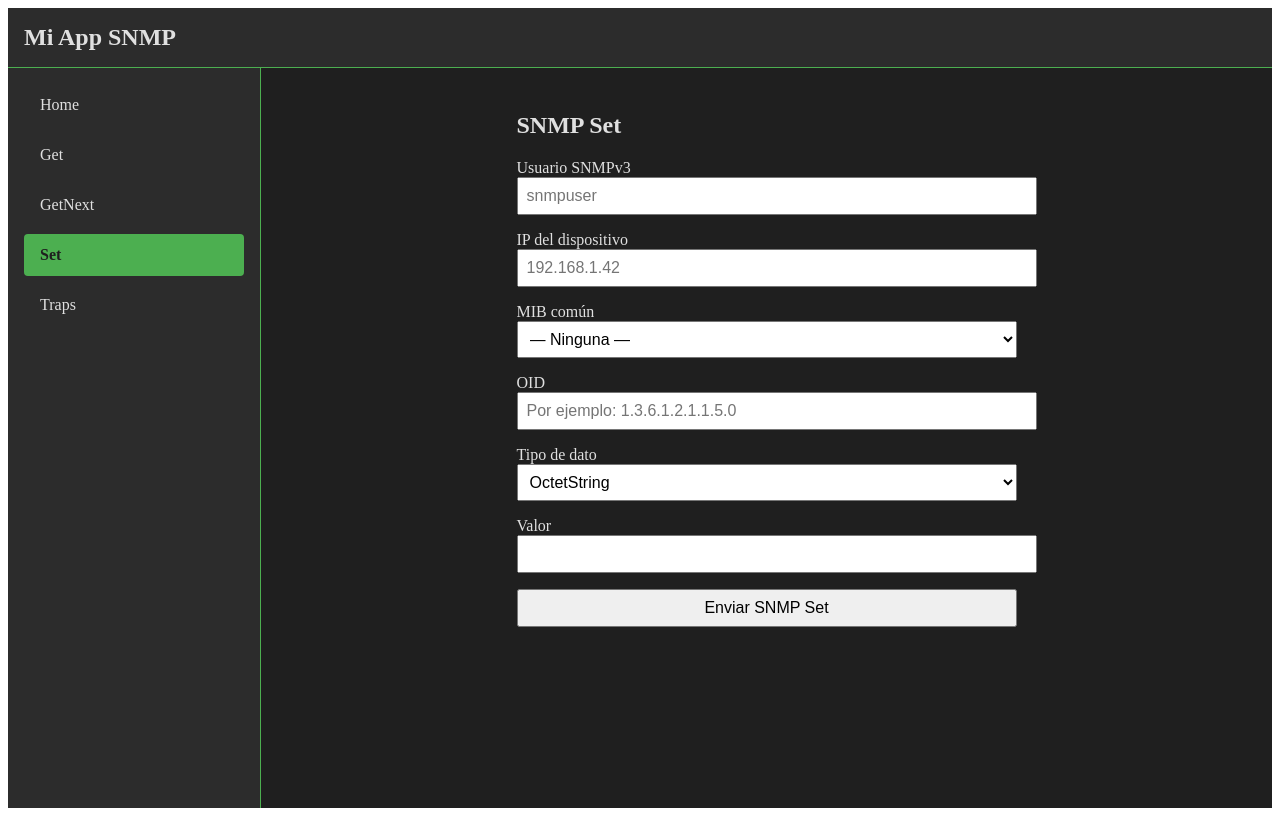
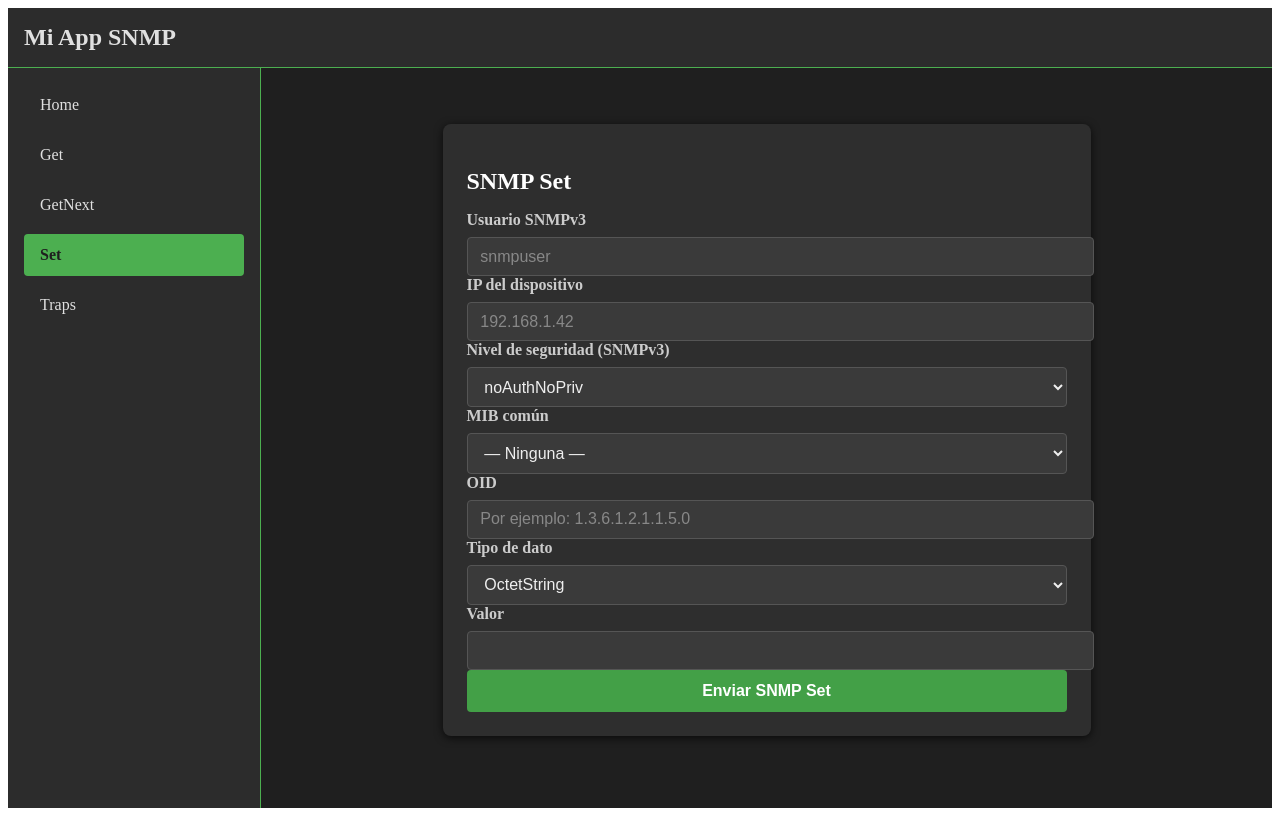
Before and after one commit to dennisperezEPN/ar-proyecto2-frontend, a Vue app: page / in a window 1280 px wide. Both pictures are taken after a click on the item "Set". Built offline with nearby package versions, Linux system fonts and the light colour scheme.

Commit message:
Funcionalidad para realizar peticiones SnmpSet con autenticacion y privacidad

```diff
--- a/src/components/SnmpSet.vue
+++ b/src/components/SnmpSet.vue
@@ -7,13 +7,7 @@
       <!-- Usuario -->
       <div class="form-group">
         <label for="user">Usuario SNMPv3</label>
-        <input
-          id="user"
-          v-model="user"
-          type="text"
-          placeholder="snmpuser"
-          required
-        />
+        <input id="user" v-model="user" type="text" placeholder="snmpuser" required />
       </div>
 
       <!-- IP -->
@@ -29,16 +23,64 @@
         />
       </div>
 
+      <!-- Nivel de seguridad -->
+      <div class="form-group">
+        <label for="securityLevel">Nivel de seguridad (SNMPv3)</label>
+        <select id="securityLevel" v-model="securityLevel" required>
+          <option value="noAuthNoPriv">noAuthNoPriv</option>
+          <option value="authNoPriv">authNoPriv</option>
+          <option value="authPriv">authPriv</option>
+        </select>
+      </div>
+
+      <!-- Autenticación -->
+      <template v-if="securityLevel !== 'noAuthNoPriv'">
+        <div class="form-group">
+          <label for="authKey">Clave de autenticación</label>
+          <input
+            id="authKey"
+            v-model="authKey"
+            type="password"
+            placeholder="Auth pass"
+            required
+          />
+        </div>
+        <div class="form-group">
+          <label for="authAlg">Algoritmo de autenticación</label>
+          <select id="authAlg" v-model="authAlg" required>
+            <option value="MD5">MD5 (HMAC‑MD5)</option>
+            <option value="SHA">SHA (HMAC‑SHA)</option>
+          </select>
+        </div>
+      </template>
+
+      <!-- Privacidad -->
+      <template v-if="securityLevel === 'authPriv'">
+        <div class="form-group">
+          <label for="privKey">Clave de privacidad</label>
+          <input
+            id="privKey"
+            v-model="privKey"
+            type="password"
+            placeholder="Priv pass"
+            required
+          />
+        </div>
+        <div class="form-group">
+          <label for="privAlg">Algoritmo de privacidad</label>
+          <select id="privAlg" v-model="privAlg" required>
+            <option value="DES">DES</option>
+            <option value="AES">AES</option>
+          </select>
+        </div>
+      </template>
+
       <!-- Selector de MIB común -->
       <div class="form-group">
         <label for="mibSelect">MIB común</label>
         <select id="mibSelect" v-model="selectedMib">
           <option value="">— Ninguna —</option>
-          <option
-            v-for="mib in commonMibs"
-            :key="mib.name"
-            :value="mib.oid"
-          >
+          <option v-for="mib in commonMibs" :key="mib.name" :value="mib.oid">
             {{ mib.name }}
           </option>
         </select>
@@ -52,6 +94,7 @@
           v-model="oid"
           type="text"
           placeholder="Por ejemplo: 1.3.6.1.2.1.1.5.0"
+          required
         />
       </div>
 
@@ -83,7 +126,7 @@
       </div>
 
       <!-- Botón -->
-      <button type="submit" :disabled="loading">
+      <button type="submit" :disabled="loading" class="btn">
         {{ loading ? 'Enviando...' : 'Enviar SNMP Set' }}
       </button>
     </form>
@@ -100,30 +143,34 @@
 <script>
 import axios from 'axios';
 
-const API_URL = "http://localhost:8000"
+const API_URL = "http://localhost:8000";
 
 export default {
   name: 'SnmpSet',
   data() {
     return {
+      user: '',
       ip: '',
       commonMibs: [
         { name: 'MIB-2',   oid: '1.3.6.1.2.1' },
         { name: 'IF-MIB',  oid: '1.3.6.1.2.1.2' },
-            { name: 'UCDAVIS',   oid: '1.3.6.1.4.1.2021' },
-            // …otras MIBs comunes
+        { name: 'UCDAVIS', oid: '1.3.6.1.4.1.2021' },
       ],
       selectedMib: '',
       oid: '',
       type: 'OctetString',
       value: '',
+      securityLevel: 'noAuthNoPriv',
+      authKey: '',
+      authAlg: 'MD5',
+      privKey: '',
+      privAlg: 'DES',
       loading: false,
       result: null,
       error: null,
     };
   },
   watch: {
-        // Cuando seleccionas una MIB, se rellena automáticamente el OID
     selectedMib(newOid) {
       if (newOid) this.oid = newOid;
     },
@@ -139,17 +186,25 @@ export default {
       this.loading = true;
       this.error = this.result = null;
 
-      try {
-        const res = await axios.post(
-            `${API_URL}/snmp/set`,
-          {
+      const payload = {
         user: this.user,
         ip: this.ip,
         oid: this.oid,
         value: this.value,
         type: this.type,
+        security_level: this.securityLevel
+      };
+      if (this.securityLevel !== 'noAuthNoPriv') {
+        payload.auth_key = this.authKey;
+        payload.auth_protocol = this.authAlg;
       }
-        );
+      if (this.securityLevel === 'authPriv') {
+        payload.priv_key = this.privKey;
+        payload.priv_protocol = this.privAlg;
+      }
+
+      try {
+        const res = await axios.post(`${API_URL}/snmp/set`, payload);
         this.result = JSON.stringify(res.data.snmp_set_result, null, 2);
       } catch (e) {
         this.error = e.response?.data?.detail || e.message;
@@ -163,27 +218,85 @@ export default {
 
 <style scoped>
 .snmp-set {
-  max-width: 500px;
-  margin: auto;
+  max-width: 600px;
+  margin: 2rem auto;
+  padding: 1.5rem;
+  background: #2e2e2e;           /* Fondo oscuro para la “carta” */
+  border-radius: 8px;
+  box-shadow: 0 2px 8px rgba(0,0,0,0.7);
 }
-.form-group {
+
+.snmp-set h2 {
+  color: #fff;
   margin-bottom: 1rem;
 }
-input, select, button {
+
+.snmp-set label {
+  color: #ccc;
+  display: block;
+  margin-bottom: 0.5rem;
+  font-weight: 600;
+}
+
+/* Inputs y selects oscuros */
+input,
+select {
   width: 100%;
-  padding: 0.5rem;
+  padding: 0.6rem 0.8rem;
   font-size: 1rem;
+  background: #3a3a3a;           /* Gris oscuro para inputs */
+  color: #eee;
+  border: 1px solid #555;
+  border-radius: 4px;
+  transition: border-color .2s, box-shadow .2s;
 }
+
+input::placeholder {
+  color: #888;
+}
+
+input:focus,
+select:focus {
+  outline: none;
+  border-color: #4caf50;         /* verde de acento */
+  box-shadow: 0 0 0 3px rgba(76,175,80,0.2);
+}
+
+/* Botón principal idéntico */
 button {
+  width: 100%;
+  padding: 0.75rem;
+  font-size: 1rem;
+  background: #43a047;           /* verde vivo */
+  color: #fff;
+  border: none;
+  border-radius: 4px;
+  font-weight: 600;
   cursor: pointer;
+  transition: background .2s, box-shadow .2s;
 }
-.result {
-  margin-top: 1.5rem;
-  background: #f9f9f9;
-  padding: 1rem;
-  color: #333;
+button:not(:disabled):hover {
+  background: #357a38;           /* verde más oscuro */
+  box-shadow: 0 2px 6px rgba(0,0,0,0.4);
 }
+button:disabled {
+  background: #7aa67a;           /* disabled */
+  cursor: not-allowed;
+}
+
+/* Resultado y error */
+.result pre {
+  background: transparent;
+  color: #bada55;               /* tono lima */
+  font-family: monospace;
+  white-space: pre-wrap;
+  word-wrap: break-word;
+}
+
 .error {
-  color: #c00;
+  margin-top: 0.5rem;
+  color: #ff6b6b;               /* rojo suave */
+  font-size: 0.9rem;
+  font-weight: 600;
 }
 </style>
```
Lines whose indentation alone changed are shown as unchanged.
